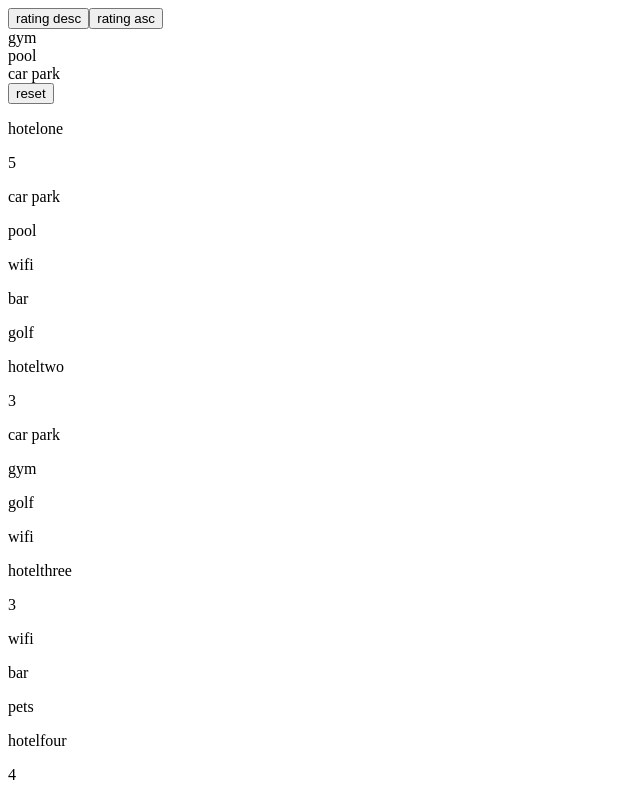
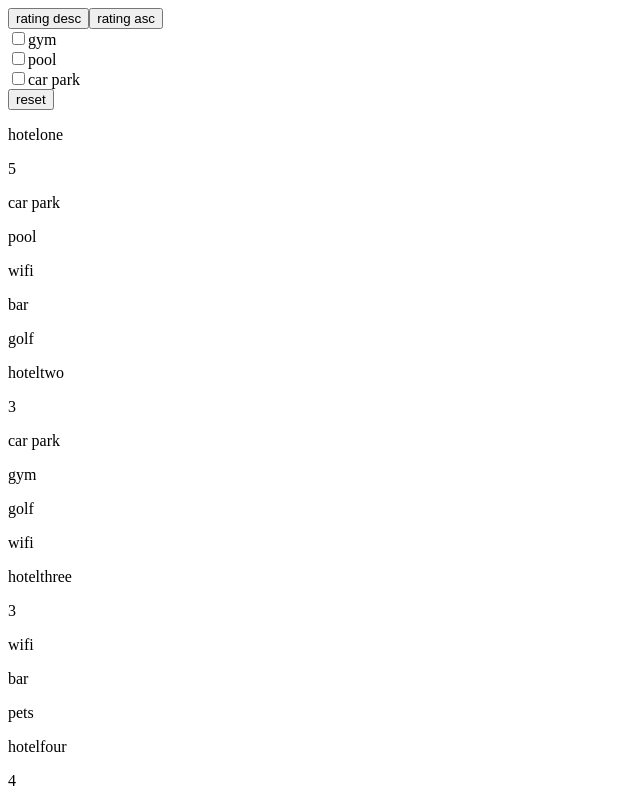
Before and after one commit to s-Hale/file-tree, a React (Create React App) app: page / in a window 1280 px wide. Shown: the top 800 px of the page, without its empty margins (0-640 px from the left). Built offline with nearby package versions, Linux system fonts and the light colour scheme.

Commit message:
Implement Checkbox Component

```diff
--- /dev/null
+++ b/src/components/Checkbox.jsx
@@ -0,0 +1,18 @@
+
+import React from 'react';
+
+class Checkbox extends React.Component {
+  render() {
+    return (
+      <input
+        type="checkbox"
+        id={this.props.id}
+        value={this.props.value}
+        onChange={this.props.onSelect}
+        checked={this.props.checked}
+      />
+    );
+  }
+}
+
+export default Checkbox;
--- a/src/components/Checkboxes.jsx
+++ b/src/components/Checkboxes.jsx
@@ -1,6 +1,7 @@
 
 
 import React from 'react';
+import Checkbox from '../components/Checkbox.jsx';
 
 
 class Checkboxes extends React.Component {
@@ -10,9 +11,9 @@ class Checkboxes extends React.Component {
     let renderCheckboxes = options.map((each, i) => {
       return (
         <div className="checkbox" key={i}>
-          {/* <CheckBox
+          <Checkbox
             value={each}
-          /> */}
+          />
           <label className="check-label">{each}</label>
         </div>
       );
```
Also changed, not shown: 1 other file (tests, documents, lock files or other folders).
